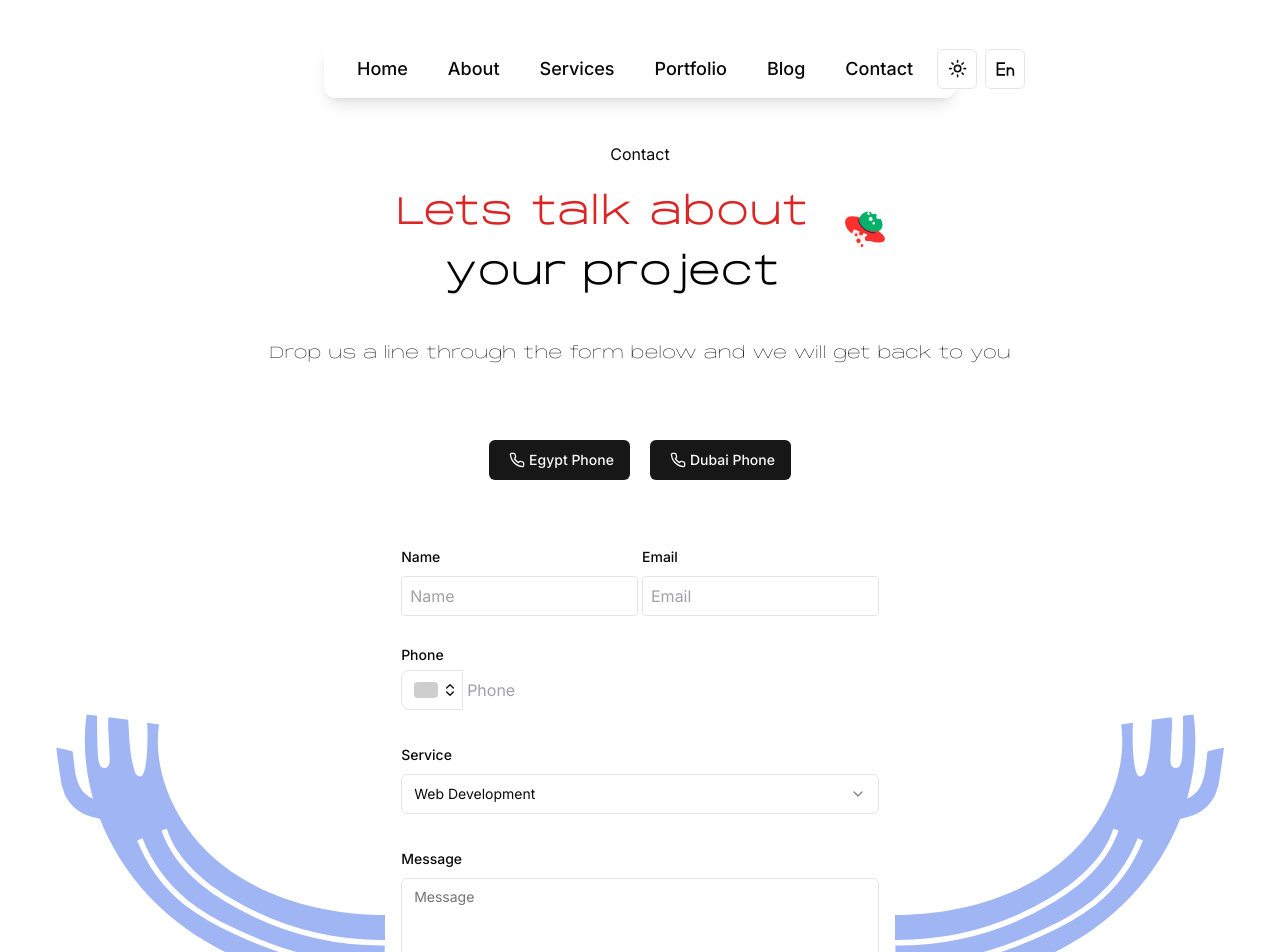
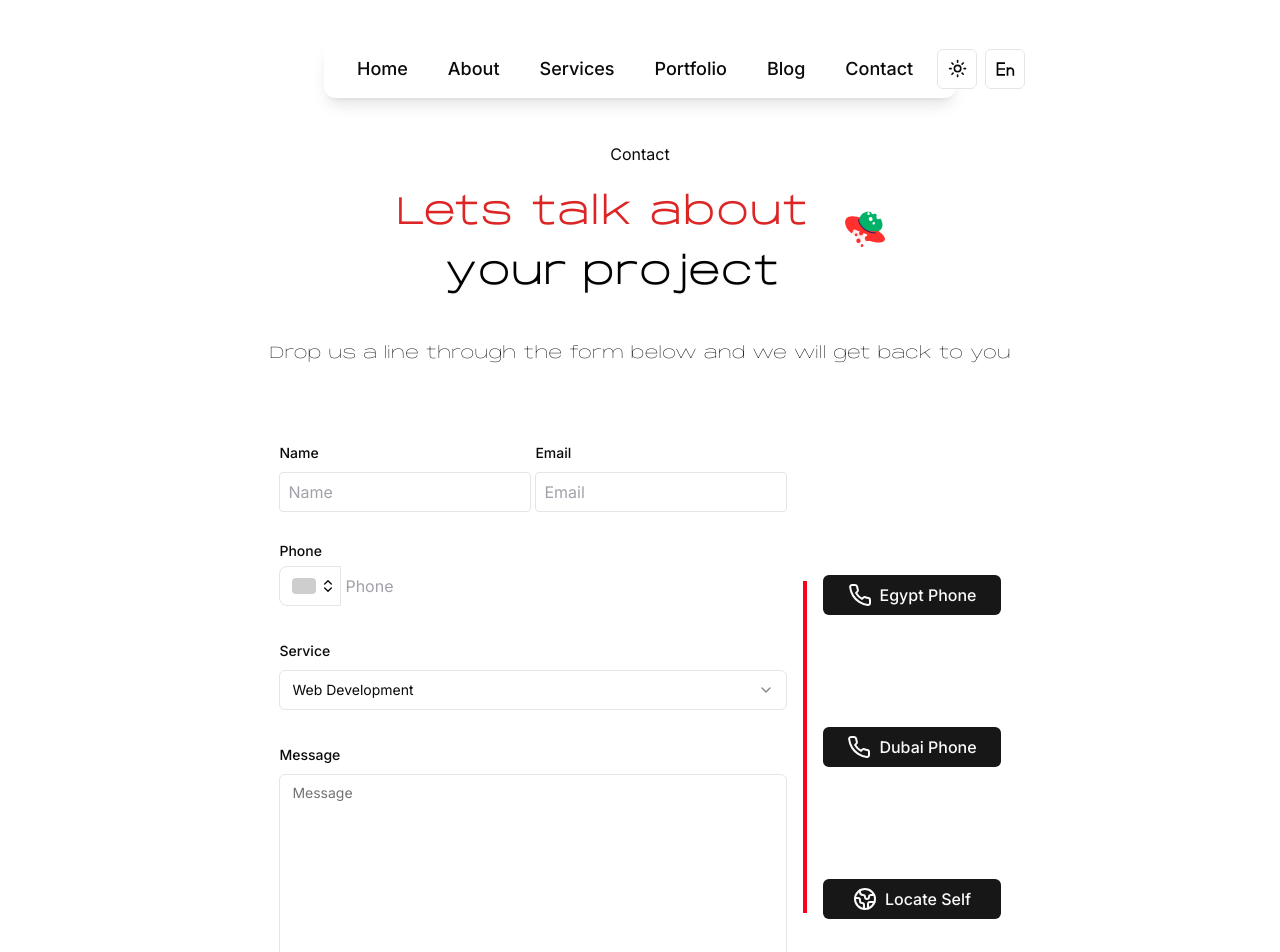
Before and after one commit to Itsbrandria/brandria, a Next.js app: page /en/contact in a window 1280 px wide. Shown: the top 952 px of the page. Built offline with nearby package versions, Linux system fonts and the light colour scheme.

Commit message:
contact page layout mod

```diff
--- a/src/app/[locale]/contact/page.tsx
+++ b/src/app/[locale]/contact/page.tsx
@@ -3,17 +3,20 @@ import { useLocale, useTranslations } from 'next-intl';
 import React from 'react'
 import Balancer from 'react-wrap-balancer';
 import Image from "next/image";
+import { headers } from 'next/headers';
 import GradualSpacing from '@/components/magicui/gradual-spacing';
 import { Accordion, AccordionContent, AccordionItem, AccordionTrigger } from '@/components/ui/accordion';
 import { BadgeCheck } from 'lucide-react';
 import { OurForm } from '@/components/contact-form';
 import { Button } from '@/components/ui/button';
-import { Phone } from 'lucide-react';
+import { Phone, Earth } from 'lucide-react';
 
 
 export default function Page() {
   const t = useTranslations("Contact");
   const locale = useLocale();
+  const userAgent = headers().get('user-agent') || '';
+  const isMobile = /mobile|iphone|ipod|android|blackberry|opera|mini|windows\sce|palm|smartphone|iemobile/i.test(userAgent);
 
   return (
     <main className="py-16 sm:py-36 flex flex-col gap-10 sm:gap-20">
@@ -43,36 +46,47 @@ export default function Page() {
             <h5 className='lg:max-w-5xl mx-auto space-y-4'>{t("p")}</h5>
           </div>
         </BlurFade>
-        <div className='flex justify-center gap-5'>
-          <Button className='hover:bg-red-600 hover:text-white'>
-            <Phone className='h-6 w-6 px-1'/>
-            Egypt Phone
-          </Button>
-          <Button className='hover:bg-red-600 hover:text-white'>
-          <Phone className='h-6 w-6 px-1'/>
-            Dubai Phone
-          </Button>
 
-        </div>
-        <section className='flex gap-4 justify-center align-middle flex-col lg:flex-row rtl:flex-row-reverse'>
-            <Image
-              src="/BlueHand.svg"
-              alt="Blue Tree"
-              width={350}
-              height={800}
-              className='transform scale-x-[-1]'
-              unoptimized
-            />
-
+        <section className='flex gap-4 justify-center align-middle  flex-col lg:flex-row rtl:flex-row-reverse'>
           <OurForm />
-
-          <Image
-              src="/BlueHand.svg"
-              alt="Blue Tree"
-              width={350}
-              height={800}
-              unoptimized
-            />
+          {
+            isMobile ? (
+              <div className='w-1 h-10 overflow-hidden self-center transform rotate-90' >
+                <Image
+                  src="/RedLine1.svg"
+                  alt="Blue Tree"
+                  width={50}
+                  height={50}
+                  unoptimized
+                />
+              </div>
+            ) : (
+            <div className='w-1 h-full self-center ' >
+              <Image
+                src="/RedLine.svg"
+                alt="Blue Tree"
+                width={11}
+                height={50}
+                className='self-center'
+                unoptimized
+              />
+            </div>
+            )
+          }
+          <div className="flex flex-col justify-center gap-8 sm:gap-28 px-4 sm:px-0">
+            <Button className="flex items-center hover:bg-red-600 hover:text-white py-2 px-3 sm:px-6 text-sm sm:text-base">
+              <Phone className="h-5 w-5 sm:h-6 sm:w-6 mr-2" />
+              Egypt Phone
+            </Button>
+            <Button className="flex items-center hover:bg-red-600 hover:text-white py-2 px-3 sm:px-6 text-sm sm:text-base">
+              <Phone className="h-5 w-5 sm:h-6 sm:w-6 mr-2" />
+              Dubai Phone
+            </Button>
+            <Button className="flex items-center hover:bg-red-600 hover:text-white py-2 px-3 sm:px-6 text-sm sm:text-base">
+              <Earth className="h-5 w-5 sm:h-6 sm:w-6 mr-2" />
+              Locate Self
+            </Button>
+          </div>
         </section>
         <section className="border rounded-lg border-white px-10 py-10">
           <div>
@@ -203,3 +217,21 @@ const content: FAQItem[] = [
   },
 
 ];
+
+
+{/* <Image
+    src="/BlueHand.svg"
+    alt="Blue Tree"
+    width={350}
+    height={800}
+    unoptimized
+  /> */}
+
+  {/* <Image
+    src="/BlueHand.svg"
+    alt="Blue Tree"
+    width={350}
+    height={800}
+    className='transform scale-x-[-1]'
+    unoptimized
+  /> */}
```
Also changed, not shown: public/RedLine.svg (added), public/RedLine1.svg (added).
